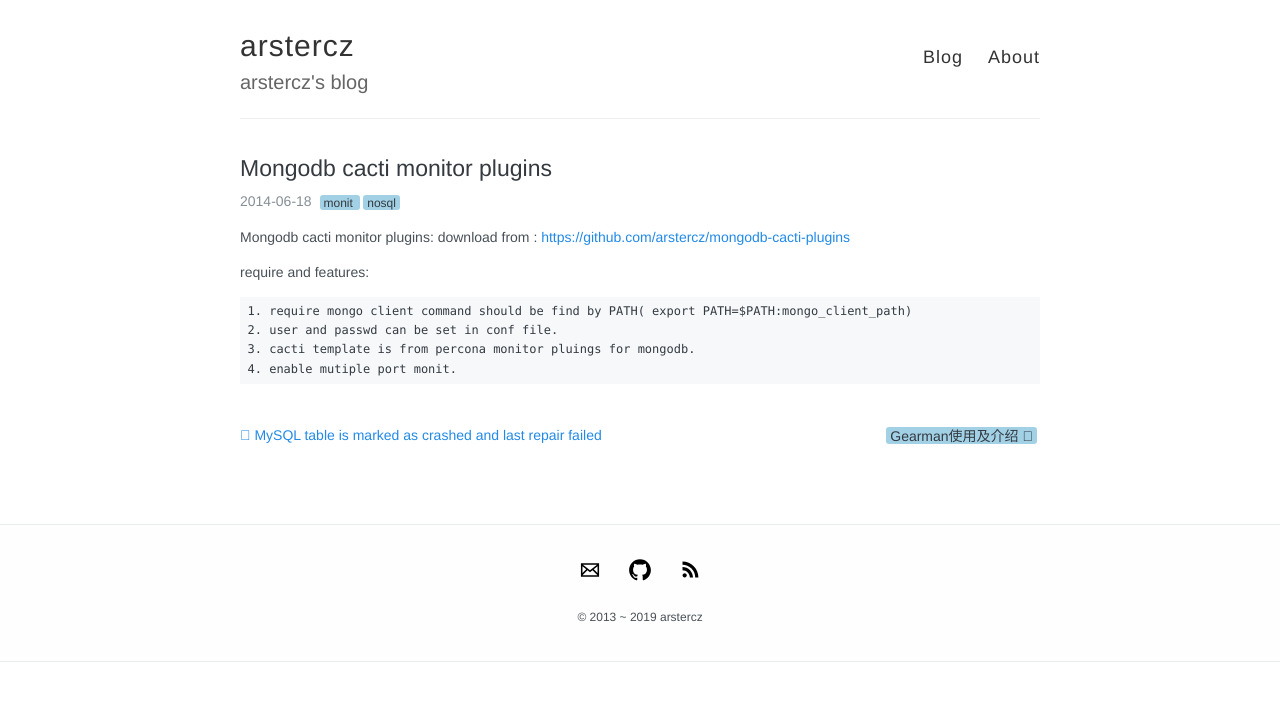
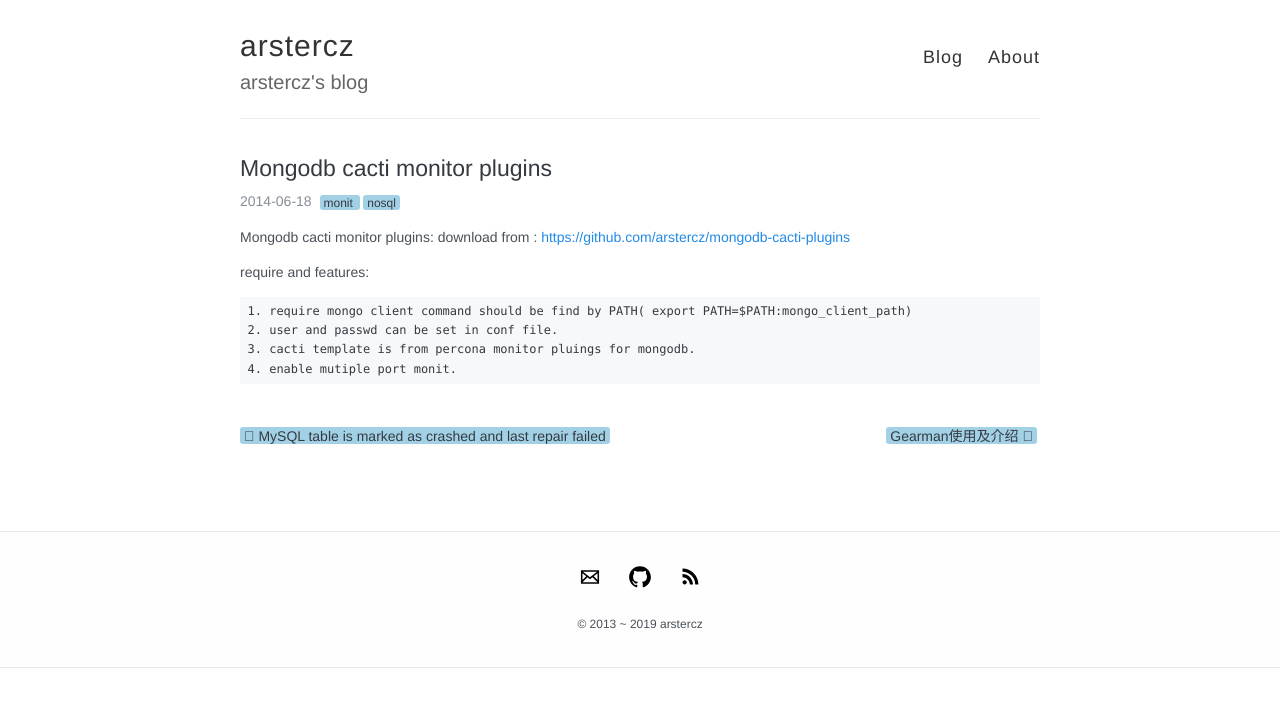
Before and after one commit to arstercz/arstercz.github.io, a Jekyll site: the page built from _posts/2014-06-18-mongodb-cacti-monitor-plugins.md, in a window 1280 px wide. Shown: the top 707 px of the page. Built offline with Jekyll 4.4.1, drawn with Linux system fonts in a browser that asks for light colours; comment, search, counter and statistics services are not loaded.

Commit message:
fix prev style

```diff
--- a/_layouts/post.html
+++ b/_layouts/post.html
@@ -27,7 +27,7 @@
 
   <div class="pagination">
     {% if page.previous.url %}
-      <span class="previous" >
+      <span class="prev" >
           <a href="{{ site.url }}{{ site.baseurl }}{{ page.previous.url }}">
             &#xE000; {{ page.previous.title }}
           </a>
```
